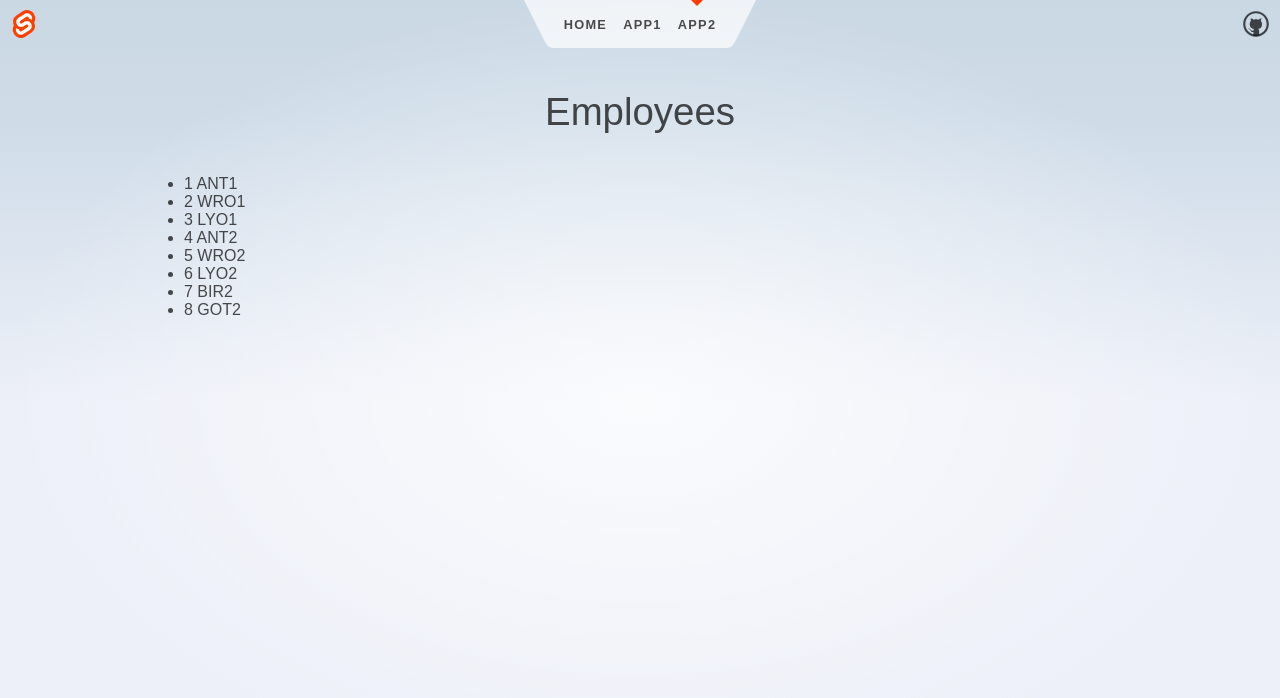
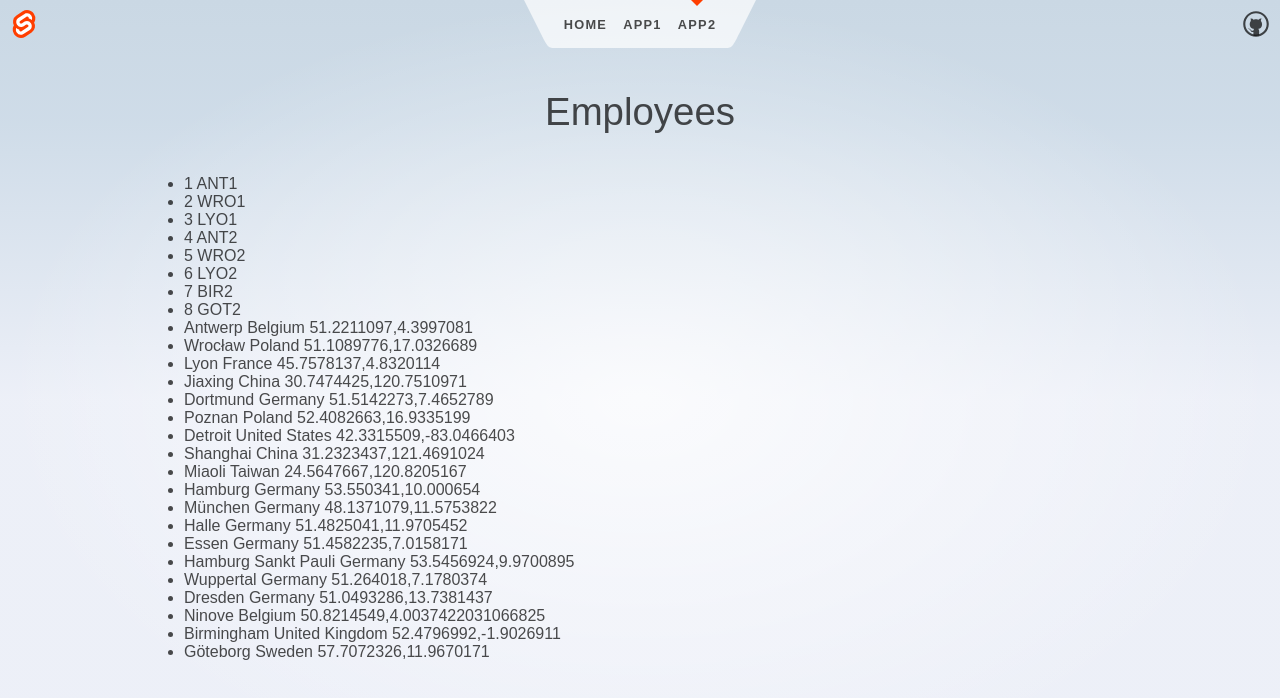
Before and after one commit to raiisac/data_visualisation, a SvelteKit app in the folder sveltekit-app/: page /app2 in a window 1280 px wide. Shown: the top 698 px of the page. Built offline with nearby package versions, Linux system fonts and the light colour scheme.

Commit message:
working example to get coordinates from address

```diff
--- a/sveltekit-app/src/routes/app2/+page.js
+++ b/sveltekit-app/src/routes/app2/+page.js
@@ -10,7 +10,15 @@ export const load = async ({ fetch }) => {
     let csvPlants = await responsePlants.text()
     let parsedCSVPlants = Papa.parse(csvPlants, {header: true})
 
+    const responseCoordinates = await fetch('http://localhost:5173/Coordinates.csv', {
+      headers: {
+        'Content-Type': 'text/csv'
+    }})
+    let csvCoordinates = await responseCoordinates.text()
+    let parsedCSVCoordinates = Papa.parse(csvCoordinates, {header: true})
+
     return {
-      plants: parsedCSVPlants.data
+      plants: parsedCSVPlants.data,
+      coordinates: parsedCSVCoordinates.data
     }
 }
--- a/sveltekit-app/src/routes/app2/+page.svelte
+++ b/sveltekit-app/src/routes/app2/+page.svelte
@@ -6,6 +6,12 @@
 
 <script>
     export let data = [];
+
+	let address_to_coordinates_map = new Map();
+	for (let i = 0; i < data.coordinates.length; i++) {
+		address_to_coordinates_map.set(data.coordinates[i].address, [data.coordinates[i].latitude, data.coordinates[i].longitude]);
+	}
+	let address_to_coordinates_map_keys = Array.from(address_to_coordinates_map.keys());
 </script>
 
 <h1>Employees</h1>
@@ -14,4 +20,8 @@
 {#each data.plants as plant}
     <li>{plant.PlantKey} {plant.Plant}</li>
 {/each}
+
+{#each address_to_coordinates_map_keys as key}
+    <li>{key} {address_to_coordinates_map.get(key)}</li>
+{/each}
 </ul>
```
